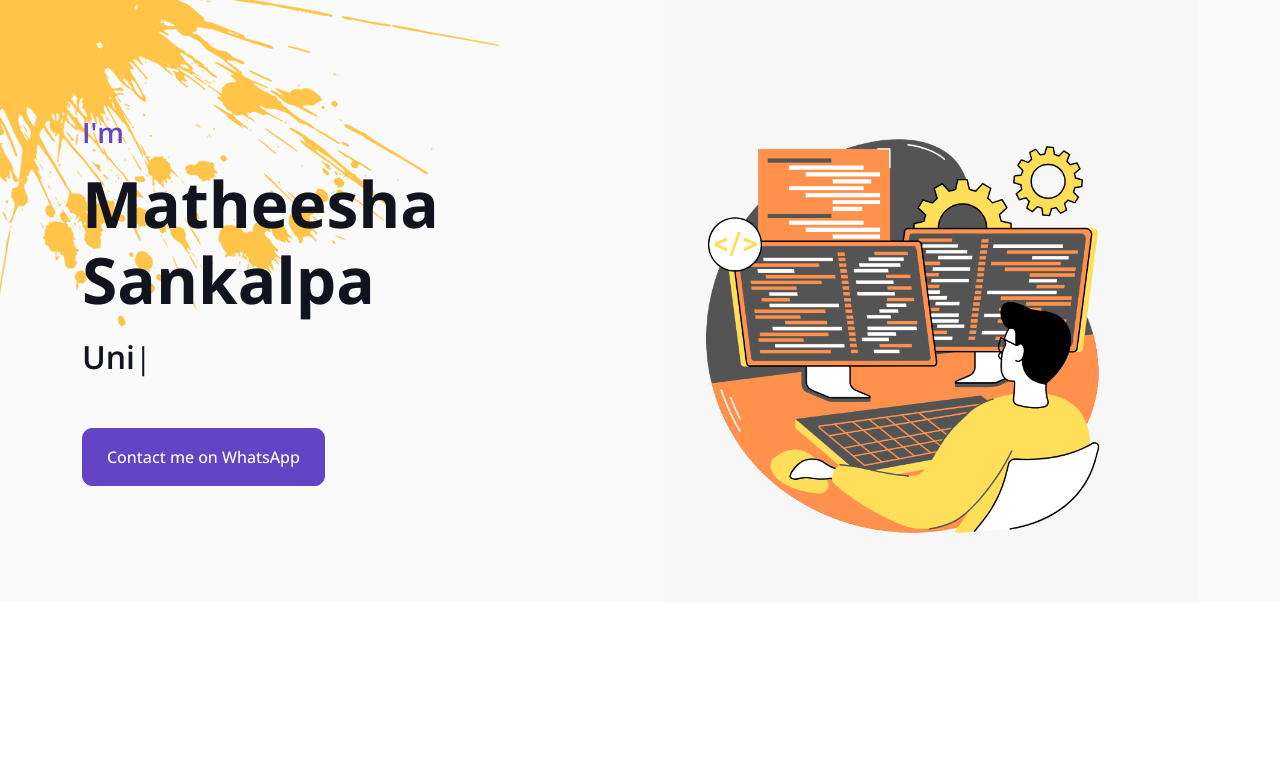
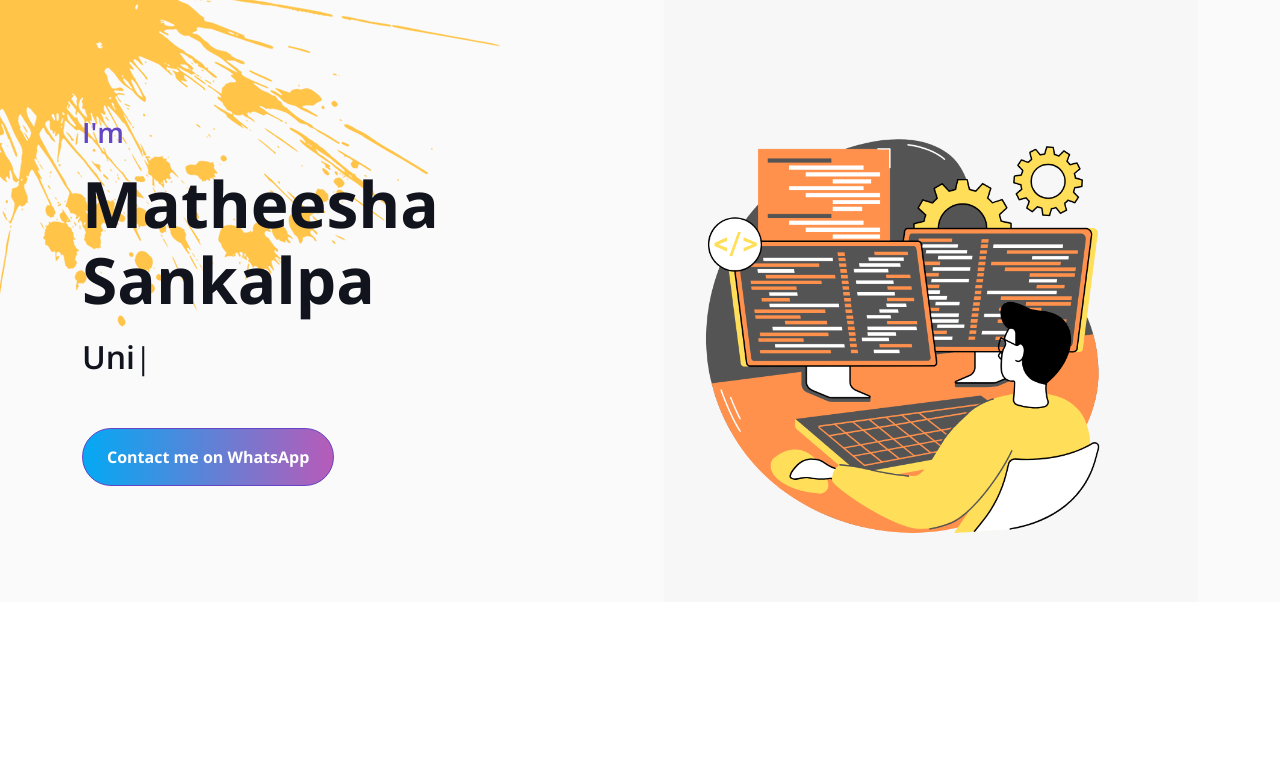
Before and after one commit to matheeshaSankalpa/Matheesha_Sankalpa, a plain HTML site: page index.html in a window 1280 px wide. Shown: the top 775 px of the page. Drawn offline with nearby package versions, Linux system fonts and the light colour scheme; animation ran at ten frames a second.

Commit message:
Update style.css

```diff
--- a/css/style.css
+++ b/css/style.css
@@ -86,6 +86,56 @@
     justify-content: center;
     font-weight: normal;
 }
+
+.whatsapp {
+    background: linear-gradient(90deg, #03a9f4, #f441a5, #ffeb3b, #03a9f4);
+    background-size: 400%; /* Ensures animation has room to move */
+    position: relative; /* Positions the button properly with respect to :before */
+    padding: 10px 20px;
+    border-radius: 40px;
+    color: #fff;
+    font-weight: bold;
+    display: inline-block;
+    cursor: pointer;
+    text-align: center;
+    text-decoration: none;
+}
+
+@keyframes animate {
+    0% {
+        background-position: 0%;
+    }
+
+    100% {
+        background-position: 400%;
+    }
+}
+
+.whatsapp:hover {
+    animation: animate 8s linear infinite;
+}
+
+.whatsapp:before {
+    content: '';
+    position: absolute;
+    top: -5px;
+    left: -5px;
+    bottom: -5px;
+    right: -5px;
+    z-index: -1;
+    background: linear-gradient(90deg, #03a9f4, #f441a5, #ffeb3b, #03a9f4);
+    background-size: 400%;
+    border-radius: 40px;
+    opacity: 0;
+    transition: 1s;
+}
+
+.whatsapp:hover:before {
+    filter: blur(20px);
+    opacity: 1;
+    animation: animate 8s linear infinite;
+}
+
 
 
 /*** Navbar ***/
```
